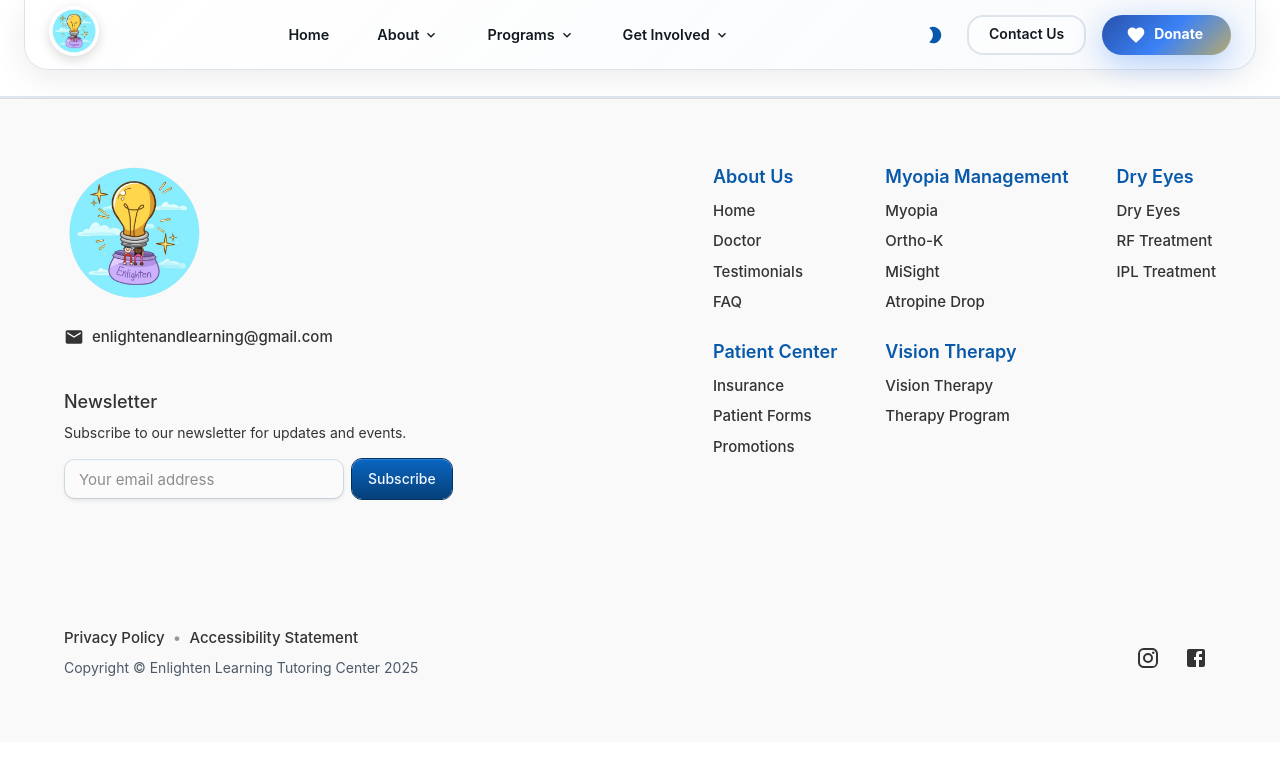
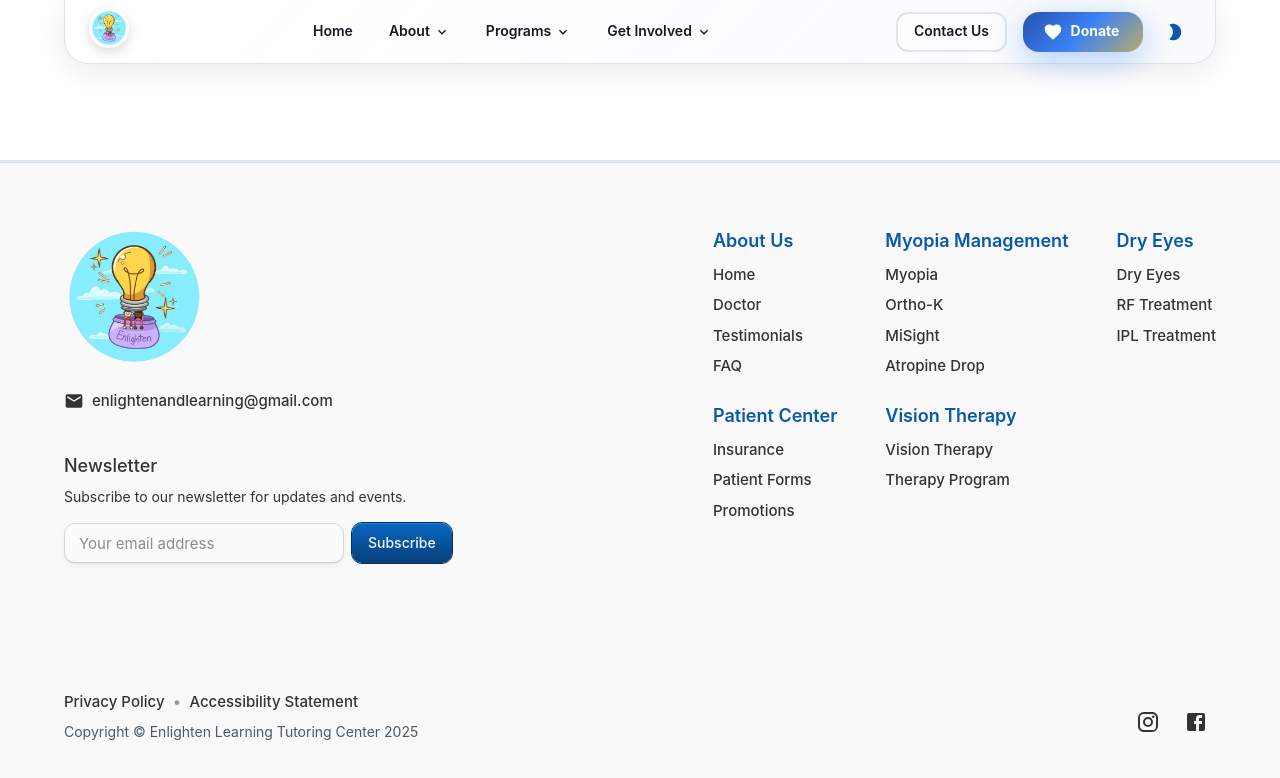
Before and after one commit to Jonathanz4344/EnlightenLearning, a React (Vite) app: page / in a window 1280 px wide. Shown: the top 778 px of the page. Built offline with nearby package versions, Linux system fonts and the light colour scheme.

Commit message:
made navbar smaller on web

```diff
--- a/src/components/navBar/Header.jsx
+++ b/src/components/navBar/Header.jsx
@@ -26,8 +26,8 @@ import { Helmet } from "react-helmet-async";
 import { styled } from "@mui/material/styles";
 
 const logoStyle = {
-  width: "50px",
-  height: "50px",
+  width: "40px",
+  height: "40px",
   cursor: "pointer",
   borderRadius: "50%",
   objectFit: "cover",
@@ -104,8 +104,8 @@ const ModernToolbar = styled(Toolbar)(({ theme }) => ({
   display: 'flex',
   alignItems: 'center',
   justifyContent: 'space-between',
-  minHeight: '70px !important',
-  padding: '0 32px',
+  minHeight: '64px !important',
+  padding: '0 24px',
   position: 'relative',
   [theme.breakpoints.down('md')]: {
     padding: '0 20px',
@@ -116,10 +116,10 @@ const ModernToolbar = styled(Toolbar)(({ theme }) => ({
 const NavButton = styled(Button)(({ theme }) => ({
   color: theme.palette.text.primary,
   fontWeight: 600,
-  fontSize: '0.9rem',
+  fontSize: '0.875rem',
   textTransform: 'none',
-  padding: '10px 20px',
-  borderRadius: '16px',
+  padding: '8px 16px',
+  borderRadius: '12px',
   position: 'relative',
   transition: 'all 0.3s cubic-bezier(0.4, 0, 0.2, 1)',
   background: 'transparent',
@@ -130,7 +130,7 @@ const NavButton = styled(Button)(({ theme }) => ({
     left: 0,
     right: 0,
     bottom: 0,
-    borderRadius: '16px',
+    borderRadius: '12px',
     background: theme.palette.mode === 'light'
       ? 'linear-gradient(135deg, rgba(99, 102, 241, 0.1) 0%, rgba(168, 85, 247, 0.1) 100%)'
       : 'linear-gradient(135deg, rgba(139, 92, 246, 0.15) 0%, rgba(236, 72, 153, 0.15) 100%)',
@@ -159,7 +159,7 @@ const NavButton = styled(Button)(({ theme }) => ({
     transition: 'width 0.3s cubic-bezier(0.4, 0, 0.2, 1)',
   },
   '&:hover::after': {
-    width: '70%',
+    width: '60%',
   }
 }));
 
@@ -167,8 +167,9 @@ const ContactButton = styled(Button)(({ theme }) => ({
   color: theme.palette.text.primary,
   fontWeight: 600,
   textTransform: 'none',
-  padding: '10px 20px',
-  borderRadius: '16px',
+  padding: '8px 16px',
+  fontSize: '0.875rem',
+  borderRadius: '12px',
   border: `2px solid ${theme.palette.divider}`,
   background: theme.palette.mode === 'light'
     ? 'rgba(255, 255, 255, 0.5)'
@@ -215,8 +216,9 @@ const DonateButton = styled(Button)(({ theme }) => ({
   color: 'white',
   fontWeight: 700,
   textTransform: 'none',
-  padding: '12px 28px',
-  borderRadius: '20px',
+  padding: '10px 20px',
+  fontSize: '0.875rem',
+  borderRadius: '16px',
   boxShadow: theme.palette.mode === 'light'
     ? '0 8px 32px rgba(59, 130, 246, 0.4)'
     : '0 8px 32px rgba(37, 99, 235, 0.4)',
@@ -267,18 +269,18 @@ const DropdownContainer = styled(motion.div)(({ theme }) => ({
   left: '50%',
   transform: 'translateX(-50%)',
   zIndex: 1300,
-  minWidth: '280px',
+  minWidth: '240px',
   background: theme.palette.mode === 'light'
     ? 'rgba(255, 255, 255, 0.95)'
     : 'rgba(17, 24, 39, 0.95)',
   backdropFilter: 'blur(20px)',
-  borderRadius: '20px',
+  borderRadius: '16px',
   border: `1px solid ${theme.palette.divider}`,
   boxShadow: theme.palette.mode === 'light'
     ? '0 20px 60px rgba(0,0,0,0.15), 0 8px 20px rgba(0,0,0,0.1)'
     : '0 20px 60px rgba(0,0,0,0.4), 0 8px 20px rgba(0,0,0,0.3)',
-  padding: '12px',
-  marginTop: '12px',
+  padding: '8px',
+  marginTop: '8px',
   '&::before': {
     content: '""',
     position: 'absolute',
@@ -295,9 +297,10 @@ const DropdownContainer = styled(motion.div)(({ theme }) => ({
 }));
 
 const DropdownItem = styled(MenuItem)(({ theme }) => ({
-  borderRadius: '12px',
-  margin: '4px 0',
-  padding: '12px 16px',
+  borderRadius: '10px',
+  margin: '2px 0',
+  padding: '10px 12px',
+  fontSize: '0.875rem',
   transition: 'all 0.3s cubic-bezier(0.4, 0, 0.2, 1)',
   position: 'relative',
   overflow: 'hidden',
@@ -315,7 +318,7 @@ const DropdownItem = styled(MenuItem)(({ theme }) => ({
   },
   '&:hover': {
     backgroundColor: theme.palette.action.hover,
-    transform: 'translateX(8px)',
+    transform: 'translateX(6px)',
     '&::before': {
       left: '100%',
     },
@@ -351,10 +354,10 @@ const FlyoutContent = memo(
     return (
       <Box
         sx={{
-          minWidth: "200px",
+          minWidth: "180px",
           bgcolor: "transparent",
-          borderRadius: "16px",
-          padding: "8px",
+          borderRadius: "12px",
+          padding: "6px",
         }}
         role="menu"
       >
@@ -488,13 +491,13 @@ const MenuLink = memo(
             >
               <Box
                 sx={{
-                  minWidth: "200px",
+                  minWidth: "180px",
                   bgcolor: "background.paper",
-                  borderRadius: "16px",
+                  borderRadius: "12px",
                   border: "1px solid",
                   borderColor: "divider",
                   boxShadow: "0px 8px 30px rgba(0, 0, 0, 0.12)",
-                  p: 1,
+                  p: 0.5,
                 }}
                 role="menu"
               >
@@ -714,14 +717,14 @@ const Header = ({ mode, toggleColorMode }) => {
       </Helmet>
 
       <StyledAppBar className={isScrolled ? 'scrolled' : ''}>
-        <Container maxWidth="xl">
+        <Container maxWidth="lg">
           <ModernToolbar component="nav" aria-label="Main navigation">
             {/* Logo Section */}
             <Box
               sx={{
                 display: "flex",
                 alignItems: "center",
-                gap: 2,
+                gap: 1.5,
                 position: 'relative',
                 zIndex: 2,
               }}
@@ -746,8 +749,8 @@ const Header = ({ mode, toggleColorMode }) => {
                 sx={{
                   display: { xs: "flex", md: "none" },
                   color: "text.primary",
-                  borderRadius: "16px",
-                  padding: "10px",
+                  borderRadius: "12px",
+                  padding: "8px",
                   background: (theme) => theme.palette.mode === 'light'
                     ? 'rgba(255, 255, 255, 0.2)'
                     : 'rgba(255, 255, 255, 0.1)',
@@ -768,7 +771,7 @@ const Header = ({ mode, toggleColorMode }) => {
               sx={{
                 display: { xs: "none", md: "flex" },
                 alignItems: "center",
-                gap: 1,
+                gap: 0.5,
                 flex: 1,
                 justifyContent: "center",
               }}
@@ -808,18 +811,16 @@ const Header = ({ mode, toggleColorMode }) => {
                           transition: "transform 0.3s cubic-bezier(0.4, 0, 0.2, 1)",
                         }}
                       />
-                    </NavButton>)}
+                    </NavButton>
+                  )}
 
                   <AnimatePresence>
                     {open === item.menu && (
                       <DropdownContainer
-                        initial={{ opacity: 0, y: -20, scale: 0.95 }}
+                        initial={{ opacity: 0, y: 10, scale: 0.95 }}
                         animate={{ opacity: 1, y: 0, scale: 1 }}
-                        exit={{ opacity: 0, y: -20, scale: 0.95 }}
-                        transition={{
-                          duration: 0.2,
-                          ease: [0.4, 0, 0.2, 1],
-                        }}
+                        exit={{ opacity: 0, y: 10, scale: 0.95 }}
+                        transition={{ duration: 0.2, ease: "easeOut" }}
                       >
                         {renderMenuContent(item.menu)}
                       </DropdownContainer>
@@ -829,22 +830,18 @@ const Header = ({ mode, toggleColorMode }) => {
               ))}
             </Box>
 
-            {/* Action Buttons */}
+            {/* Right Side Actions */}
             <Box
               sx={{
                 display: "flex",
                 alignItems: "center",
-                gap: 2,
-                position: 'relative',
-                zIndex: 2,
+                gap: { xs: 1, sm: 2 },
               }}
             >
-              <ToggleColorMode mode={mode} toggleColorMode={toggleColorMode} />
-
               <ContactButton
                 component={Link}
                 to={PathConstants.CONTACT}
-                sx={{ display: { xs: "none", sm: "flex" } }}
+                sx={{ display: { xs: "none", sm: "inline-flex" } }}
               >
                 Contact Us
               </ContactButton>
@@ -852,11 +849,29 @@ const Header = ({ mode, toggleColorMode }) => {
               <DonateButton
                 component={Link}
                 to={PathConstants.DONATE_NOW}
-                startIcon={<FavoriteIcon />}
-                sx={{ display: { xs: "none", sm: "flex" } }}
+                startIcon={<FavoriteIcon sx={{ fontSize: "1rem" }} />}
+                sx={{
+                  display: { xs: "none", sm: "inline-flex" },
+                  minWidth: "120px",
+                }}
               >
                 Donate
               </DonateButton>
+
+              {/* Mobile Donate Button */}
+              <DonateButton
+                component={Link}
+                to={PathConstants.DONATE_NOW}
+                sx={{
+                  display: { xs: "inline-flex", sm: "none" },
+                  minWidth: "auto",
+                  padding: "8px 12px",
+                }}
+              >
+                <VolunteerActivismIcon sx={{ fontSize: "1.1rem" }} />
+              </DonateButton>
+
+              <ToggleColorMode mode={mode} toggleColorMode={toggleColorMode} />
             </Box>
           </ModernToolbar>
         </Container>
@@ -868,7 +883,7 @@ const Header = ({ mode, toggleColorMode }) => {
         open={drawerOpen}
         onClose={handleDrawerClose}
         ModalProps={{
-          keepMounted: true, // Better performance on mobile
+          keepMounted: true,
         }}
       >
         <Box
@@ -876,40 +891,33 @@ const Header = ({ mode, toggleColorMode }) => {
             display: "flex",
             flexDirection: "column",
             height: "100%",
-            padding: "24px 20px",
+            position: "relative",
           }}
           role="navigation"
-          aria-label="Mobile navigation"
+          aria-label="Mobile navigation menu"
         >
-          {/* Mobile Header */}
+          {/* Drawer Header */}
           <Box
             sx={{
               display: "flex",
               alignItems: "center",
               justifyContent: "space-between",
-              mb: 3,
-              pb: 2,
+              p: 3,
               borderBottom: "1px solid",
               borderColor: "divider",
             }}
           >
-            <Box sx={{ display: "flex", alignItems: "center", gap: 2 }}>
+            <Box sx={{ display: "flex", alignItems: "center", gap: 1.5 }}>
               <Box
                 component="img"
                 src={Logo}
+                style={drawerLogoStyle}
                 alt="Miracle's Group Logo"
-                style={drawerLogoStyle}
               />
               <Typography
                 variant="h6"
-                sx={{
-                  fontWeight: 700,
-                  background: (theme) => theme.palette.mode === 'light'
-                    ? 'linear-gradient(135deg, #1e40af, #7c3aed)'
-                    : 'linear-gradient(135deg, #3b82f6, #a855f7)',
-                  WebkitBackgroundClip: 'text',
-                  WebkitTextFillColor: 'transparent',
-                }}
+                color="text.primary"
+                sx={{ fontWeight: 700 }}
               >
                 Miracle's Group
               </Typography>
@@ -919,10 +927,7 @@ const Header = ({ mode, toggleColorMode }) => {
               sx={{
                 color: "text.primary",
                 borderRadius: "12px",
-                padding: "8px",
-                '&:hover': {
-                  backgroundColor: 'action.hover',
-                }
+                background: (theme) => theme.palette.action.hover,
               }}
               aria-label="Close navigation menu"
             >
@@ -930,17 +935,18 @@ const Header = ({ mode, toggleColorMode }) => {
             </IconButton>
           </Box>
 
-          {/* Mobile Navigation List */}
-          <List sx={{ flex: 1, py: 0 }}>
+          {/* Mobile Menu Items */}
+          <List sx={{ flex: 1, p: 2 }}>
             {menuItems.map((item) => (
-              <ListItem
-                key={item.menu || item.text}
-                sx={{ px: 0, py: 0.5 }}
-              >
+              <ListItem key={item.menu || item.text} disablePadding sx={{ mb: 1 }}>
                 <Box sx={{ width: "100%", position: "relative" }}>
                   {item.href ? (
-                    <Link to={item.href} style={{ textDecoration: "none" }}>
-                      <DropdownItem onClick={handleDrawerClose}>
+                    <Link
+                      to={item.href}
+                      style={{ textDecoration: "none", display: "block" }}
+                      onClick={handleDrawerClose}
+                    >
+                      <DropdownItem sx={{ width: "100%" }}>
                         <Typography
                           variant="body1"
                           color="text.primary"
@@ -952,22 +958,24 @@ const Header = ({ mode, toggleColorMode }) => {
                     </Link>
                   ) : (
                     <>
-                      <DropdownItem onClick={handleMouseEnter(item.menu)}>
+                      <DropdownItem
+                        onClick={handleMouseEnter(item.menu)}
+                        sx={{
+                          width: "100%",
+                          display: "flex",
+                          alignItems: "center",
+                          justifyContent: "space-between",
+                        }}
+                      >
                         <Typography
                           variant="body1"
                           color="text.primary"
-                          sx={{
-                            display: "flex",
-                            alignItems: "center",
-                            justifyContent: "space-between",
-                            fontWeight: 600,
-                          }}
+                          sx={{ fontWeight: 600 }}
                         >
                           {item.text}
+                        </Typography>
                         <ExpandMoreIcon
-                            fontSize="small"
                           sx={{
-                              fontSize: "1.2rem",
                             transform:
                               open === item.menu
                                 ? "rotate(180deg)"
@@ -975,7 +983,6 @@ const Header = ({ mode, toggleColorMode }) => {
                             transition: "transform 0.3s ease",
                           }}
                         />
-                        </Typography>
                       </DropdownItem>
 
                       <AnimatePresence>
@@ -984,10 +991,10 @@ const Header = ({ mode, toggleColorMode }) => {
                             initial={{ opacity: 0, height: 0 }}
                             animate={{ opacity: 1, height: "auto" }}
                             exit={{ opacity: 0, height: 0 }}
-                            transition={{ duration: 0.3, ease: "easeInOut" }}
+                            transition={{ duration: 0.3, ease: "easeOut" }}
                             style={{ overflow: "hidden" }}
                           >
-                            <Box sx={{ pl: 2, py: 1 }}>
+                            <Box sx={{ pl: 2, mt: 1 }}>
                               {renderMenuContent(item.menu)}
                             </Box>
                           </motion.div>
@@ -1000,42 +1007,31 @@ const Header = ({ mode, toggleColorMode }) => {
             ))}
           </List>
 
+          <Divider />
+
           {/* Mobile Action Buttons */}
-          <Divider sx={{ my: 2 }} />
-
-          <Box sx={{ display: "flex", flexDirection: "column", gap: 2 }}>
+          <Box sx={{ p: 3, space: 2 }}>
             <ContactButton
               component={Link}
               to={PathConstants.CONTACT}
               fullWidth
+              sx={{ mb: 2 }}
               onClick={handleDrawerClose}
             >
               Contact Us
             </ContactButton>
-
-            <DonateButton
-              component={Link}
-              to={PathConstants.DONATE_NOW}
-              fullWidth
-              startIcon={<VolunteerActivismIcon />}
-              onClick={handleDrawerClose}
-            >
-              Support Our Cause
-            </DonateButton>
-          </Box>
-
-          {/* Color Mode Toggle */}
-          <Box sx={{ display: "flex", justifyContent: "center", mt: 2 }}>
-            <ToggleColorMode mode={mode} toggleColorMode={toggleColorMode} />
           </Box>
         </Box>
       </ModernDrawer>
+
+      {/* Spacer to prevent content from being hidden under fixed header */}
+      <Box sx={{ height: { xs: "60px", md: "64px" } }} />
     </>
   );
 };
 
 Header.propTypes = {
-  mode: PropTypes.string.isRequired,
+  mode: PropTypes.oneOf(["light", "dark"]).isRequired,
   toggleColorMode: PropTypes.func.isRequired,
 };
 
```
Lines whose indentation alone changed are shown as unchanged.
